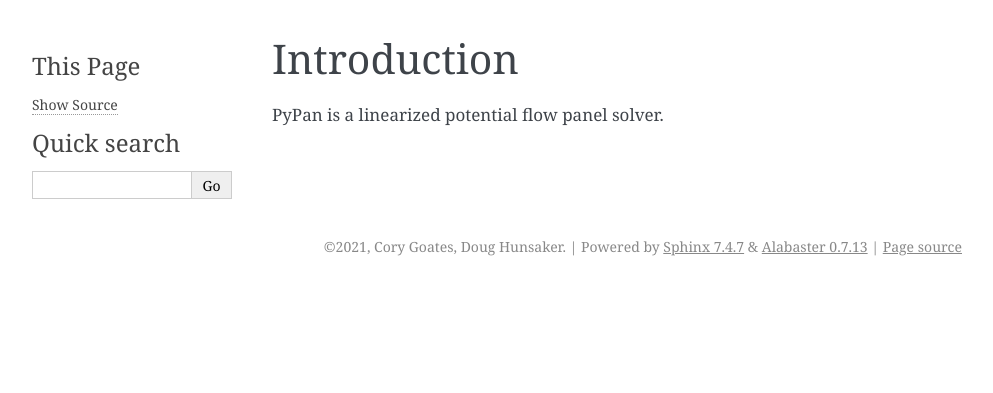
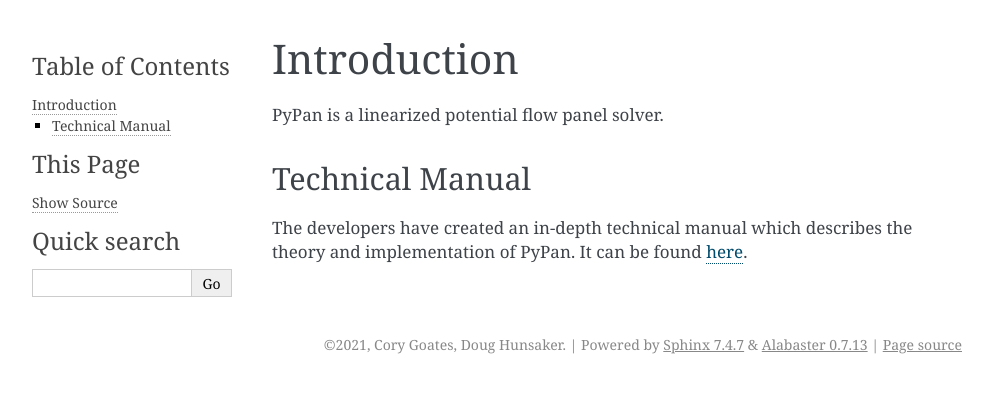
Before and after one commit to usuaero/PyPan, a Sphinx documentation site: the page built from docs/source/introduction.md, in a window 1280 px wide. Shown: the top 393 px of the page, without its empty margins (148-1141 px from the left). Built offline with Sphinx 7.4.7, drawn with Linux system fonts in a browser that asks for light colours.

Commit message:
Added link to technical manual.

```diff
--- a/docs/source/introduction.md
+++ b/docs/source/introduction.md
@@ -1,2 +1,5 @@
 # Introduction
 PyPan is a linearized potential flow panel solver.
+
+## Technical Manual
+The developers have created an in-depth technical manual which describes the theory and implementation of PyPan. It can be found [here](https://drive.google.com/file/d/1UDHMxPDLgt4fsL51FpNM2gXw7iGktJlw/view?usp=sharing).
```
